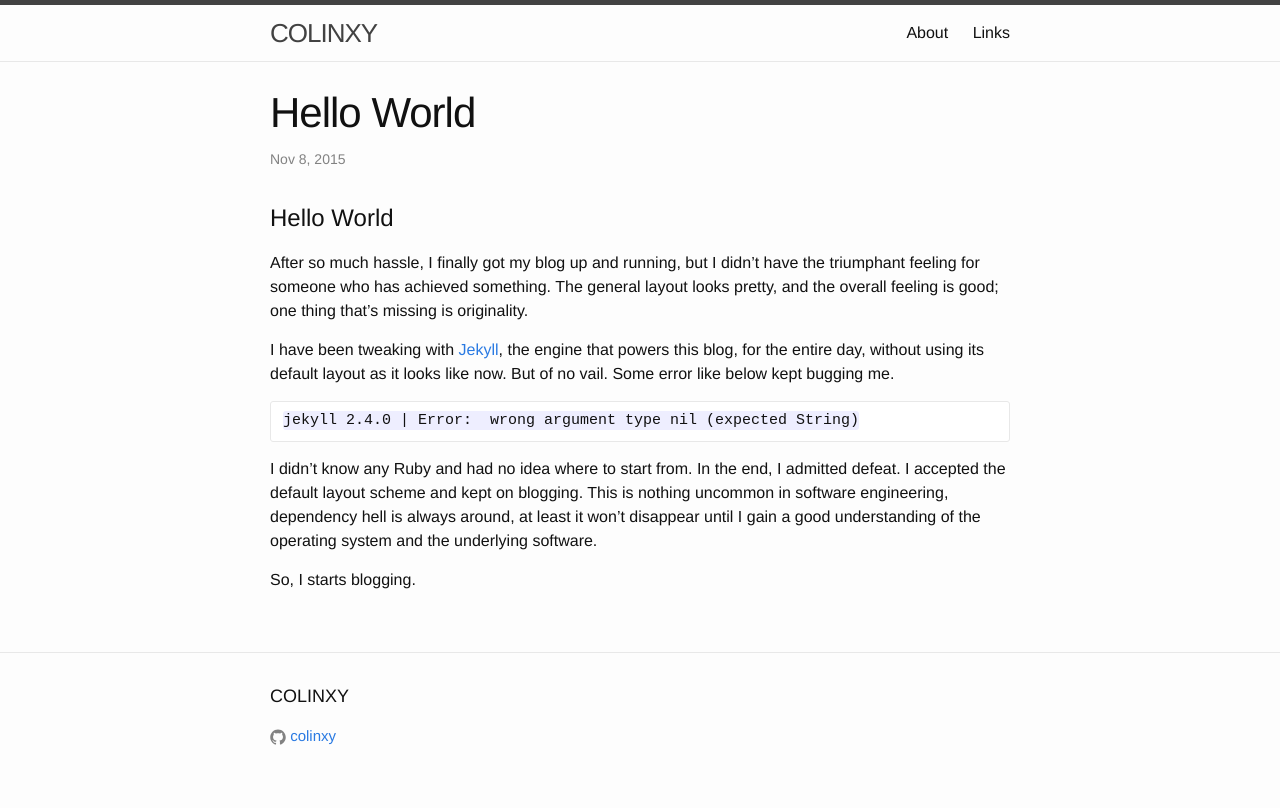
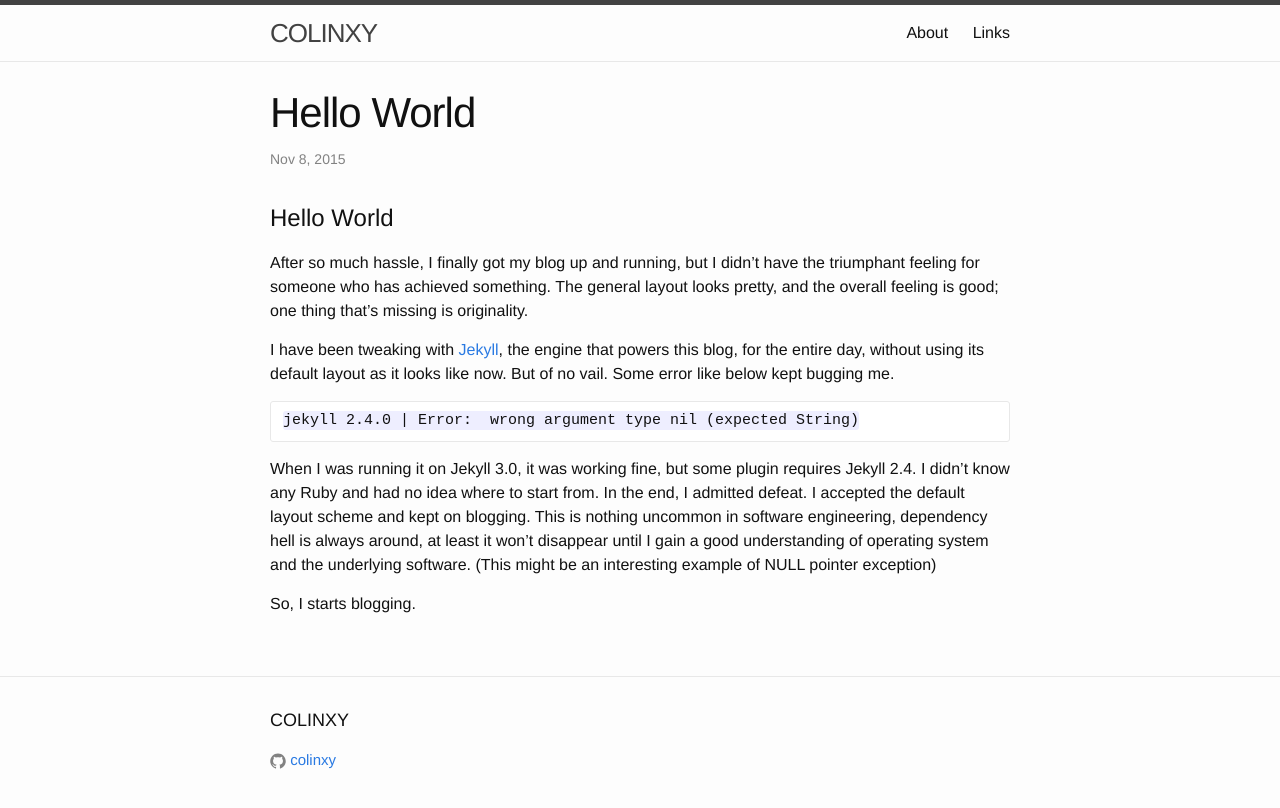
Before and after one commit to colinxy/colinxy.github.io, a Jekyll site: the page built from _posts/2015-11-08-hello-world.md, in a window 1280 px wide. Shown: the top 808 px of the page. Built offline with Jekyll 4.4.1, drawn with Linux system fonts in a browser that asks for light colours.

Commit message:
fix semantic error

````diff
--- a/_posts/2015-11-08-hello-world.md
+++ b/_posts/2015-11-08-hello-world.md
@@ -21,10 +21,12 @@ But of no vail. Some error like below kept bugging me.
 jekyll 2.4.0 | Error:  wrong argument type nil (expected String)
 ```
 
-I didn't know any Ruby and had no idea where to start from.
+When I was running it on Jekyll 3.0, it was working fine, but some plugin
+requires Jekyll 2.4. I didn't know any Ruby and had no idea where to start from.
 In the end, I admitted defeat. I accepted the default layout scheme and
 kept on blogging. This is nothing uncommon in software engineering,
 dependency hell is always around, at least it won't disappear until I gain
-a good understanding of the operating system and the underlying software.
+a good understanding of operating system and the underlying software.
+(This might be an interesting example of NULL pointer exception)
 
 So, I starts blogging.
````
